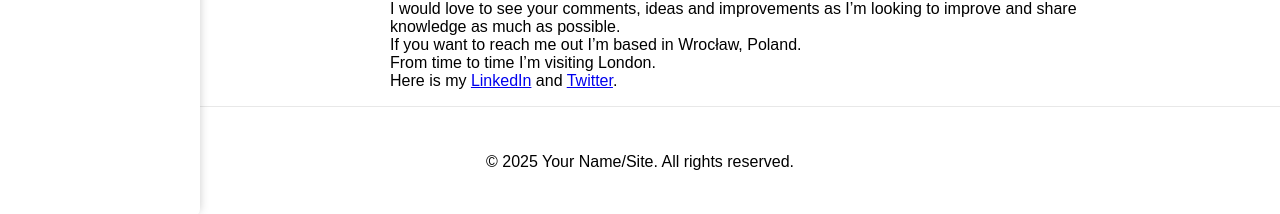
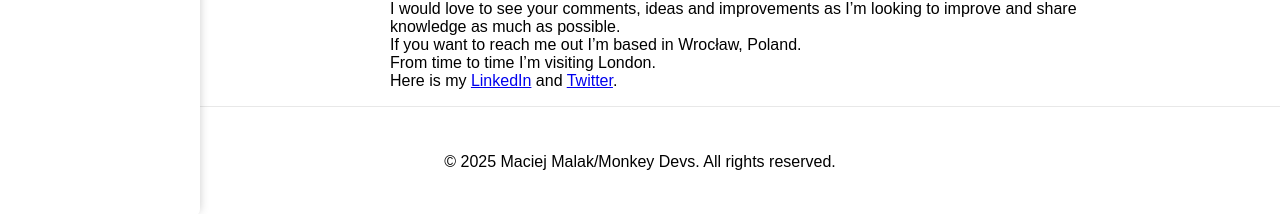
Before and after one commit to xavarius/the-blog, a Jekyll site: the page built from index.markdown, in a window 1280 px wide and 900 px high, scrolled down 25564 px. Shown: the part 683-897 px from the top of the window. Built offline with Jekyll 4.4.1, drawn with Linux system fonts in a browser that asks for light colours.

Commit message:
Updates the footer

```diff
--- a/_config.yml
+++ b/_config.yml
@@ -24,7 +24,8 @@ description: >- # this means to ignore newlines until "baseurl:"
   You can review testimonials here, companies I worked with here and my values here. Here are my blog posts.
 baseurl: "" # the subpath of your site, e.g. /blog
 url: "http://maciejmalak.com" # the base hostname & protocol for your site, e.g. http://example.com
-author: "Maciej Malak"
+author:
+  name: "Maciej Malak"
 github_username: xavarius
 linkedin_username: maciejmalak
 twitter_username: MonkeyDevsPl
--- a/_layouts/default.html
+++ b/_layouts/default.html
@@ -55,7 +55,7 @@
         <div class="footer-col-wrapper">
           <div class="footer-col">
             <!-- You can add copyright or other footer info here -->
-            <p class="copyright">&copy; {{ "now" | date: "%Y" }} {{ site.author.name | default: "Your Name/Site" }}. All rights reserved.</p>
+            <p class="copyright">&copy; {{ "now" | date: "%Y" }} {{ site.author.name | default: "Your Name/Site" }}/Monkey Devs. All rights reserved.</p>
           </div>
         </div>
       </div>
```
Also changed, not shown: 1 other file.
